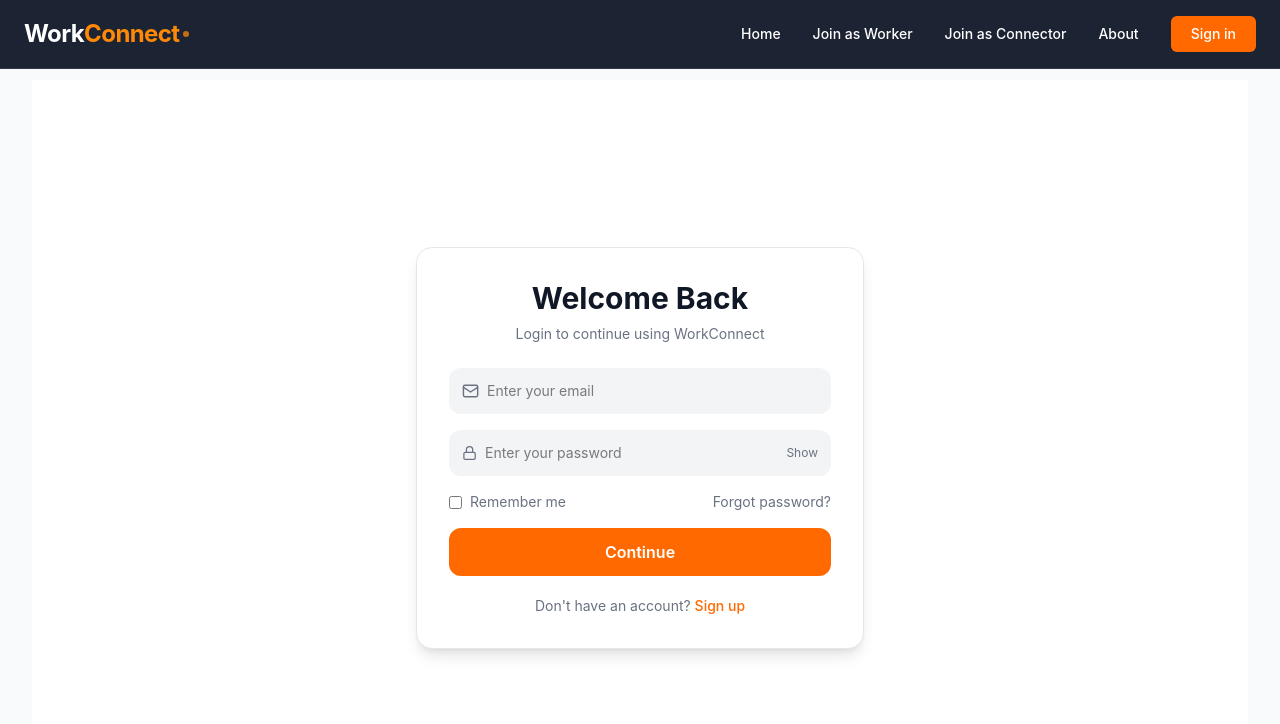
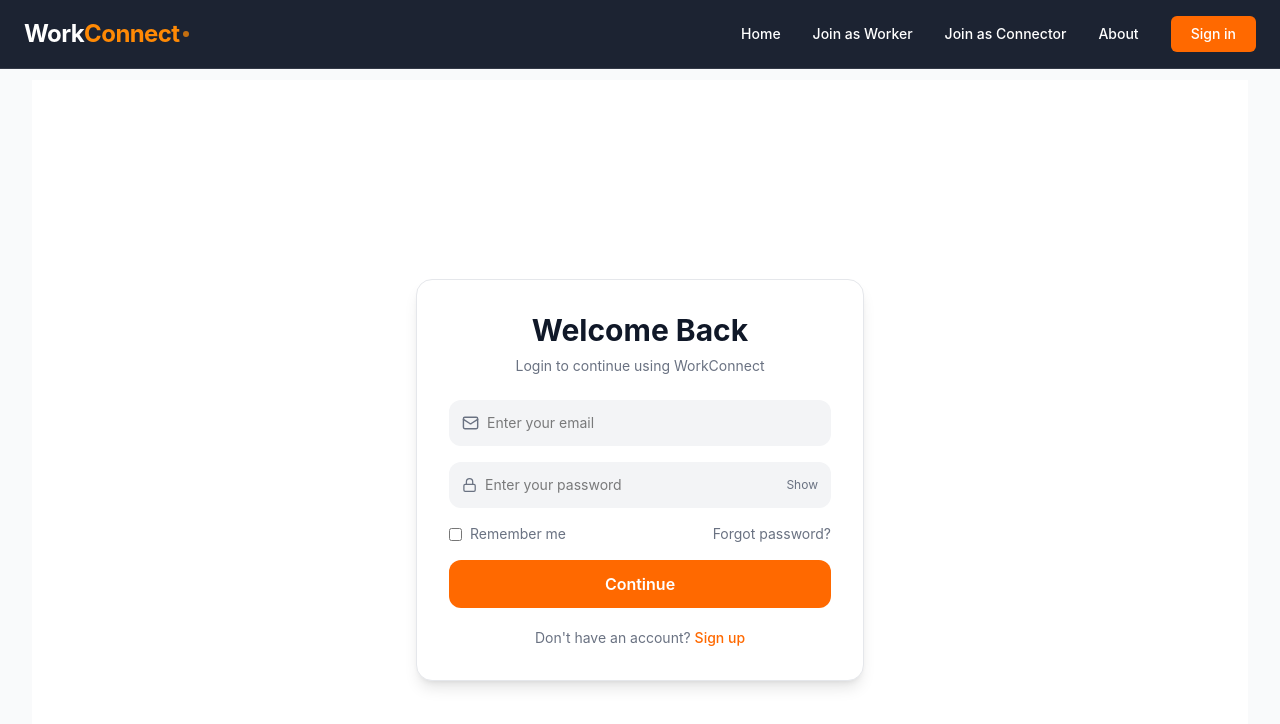
Before and after one commit to bantupallisarath7/WorkConnect, a React app in the folder frontend/: page /signin in a window 1280 px wide. Shown: the top 724 px of the page. Built offline with nearby package versions, Linux system fonts and the light colour scheme; the HTML template or start-up script is replaced by a standard one.

Commit message:
update Reviews api

```diff
--- a/frontend/src/Pages/LandingPage/Signin.jsx
+++ b/frontend/src/Pages/LandingPage/Signin.jsx
@@ -67,7 +67,7 @@
   return (
     <div className="bg-white min-h-screen">
       {/* FIXED WRAPPER */}
-      <div className="flex items-center justify-center px-5  min-h-[calc(100vh-64px)]">
+      <div className="flex items-center justify-center px-5  min-h-screen py-6">
         <div className="w-full max-w-md bg-white border border-gray-200 rounded-2xl shadow-lg p-5 sm:p-6 md:p-8">
 
           {/* Header */}
```
Also changed, not shown: 1 other file (tests, documents, lock files or other folders).
